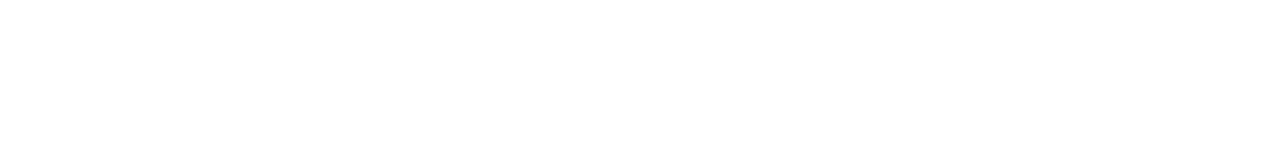
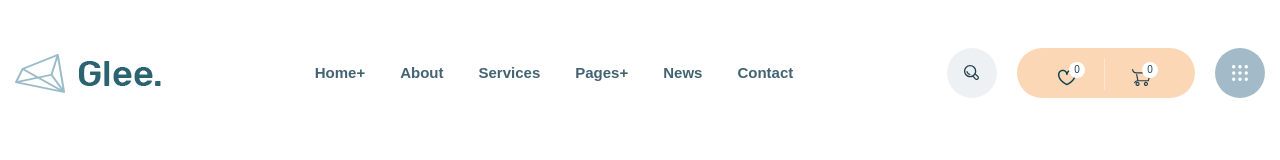
Before and after one commit to Egor19947/glee, a website: page app/index.html in a window 1280 px wide. Drawn offline with nearby package versions, Linux system fonts and the light colour scheme; files that its build step writes are made by us from their sources.

Commit message:
added header, added fonts

```diff
--- a/app/index.html
+++ b/app/index.html
@@ -4,12 +4,61 @@
     <meta charset="UTF-8">
     <meta http-equiv="X-UA-Compatible" content="IE=edge">
     <meta name="viewport" content="width=device-width, initial-scale=1.0">
-    <title>Document</title>
+    <title>Glee</title>
     <link rel="stylesheet" href="css/style.min.css">
 </head>
 <body>
+  <header class="header">
+    <div class="container">
+      <div class="header__inner">
+        <a class="logo" href="#">
+          <img class="logo__img" src="images/logo.png" alt="logo">
+        </a>
+        <nav class="menu">
+          <ul class="menu__list">
+            <li class="menu__list-item">
+              <a class="menu__list-link" href="#">Home+</a>
+            </li>
+            <li class="menu__list-item">
+              <a class="menu__list-link" href="#">About</a>
+            </li>
+            <li class="menu__list-item">
+              <a class="menu__list-link" href="#">Services</a>
+            </li>
+            <li class="menu__list-item">
+              <a class="menu__list-link" href="#">Pages+</a>
+            </li>
+            <li class="menu__list-item">
+              <a class="menu__list-link" href="#">News</a>
+            </li>
+            <li class="menu__list-item">
+              <a class="menu__list-link" href="#">Contact</a>
+            </li>
+          </ul>
+        </nav>
+        <div class="user-nav">
+          <a class="user-nav__link user-nav__link1" href="#">
+            <img class="user-nav__img" src="images/icons/serch-icon.svg" alt="searh icon">
+          </a>
+          <div class="user-nav__inner">
+            <a class="user-nav__link2" href="#">
+              <img class="user-nav__img" src="images/icons/love-icon.png" alt="love icon">
+              <span class="user-nav__num">0</span>
+            </a>
+            <a class="user-nav__link2 user-nav__link3" href="#">
+              <img class="user-nav__img" src="images/icons/cart-icon.svg" alt="cart icon">
+              <span class="user-nav__num user-nav__num2">0</span>
+            </a>
+          </div>
+          <a class="user-nav__link user-nav__link4" href="#">
+            <img class="user-nav__img" src="images/icons/other-icon.svg" alt=" other icon">
+          </a>
+        </div>
+      </div>
+    </div>
+  </header>
 
 
-    <script src="js/main.min.js"></script>
+  <script src="js/main.min.js"></script>
 </body>
 </html>
--- a/app/scss/_fonts.scss
+++ b/app/scss/_fonts.scss
@@ -0,0 +1,49 @@
+@font-face{
+  font-family: 'DMSans-Bold', sans-serif;
+  font-weight: 700;
+  font-style: normal;
+  src: local('DMSans-Bold'),
+        url('../fonts/DMSans-Bold.woff2') format('woff2'),
+        url('../fonts/DMSans-Bold.woff') format('woff');
+  font-display: swap;
+}
+
+@font-face{
+  font-family: 'DMSans-Medium', sans-serif;
+  font-weight: 500;
+  font-style: normal;
+  src: local('DMSans-Medium'),
+        url('../fonts/DMSans-Medium.woff2') format('woff2'),
+        url('../fonts/DMSans-Medium.woff') format('woff');
+  font-display: swap;
+}
+
+@font-face{
+  font-family: 'DMSans-Regular', sans-serif;
+  font-weight: 400;
+  font-style: normal;
+  src: local('DMSans-Regular'),
+        url('../fonts/DMSans-Regular.woff2') format('woff2'),
+        url('../fonts/DMSans-Regular.woff') format('woff');
+  font-display: swap;
+}
+
+@font-face{
+  font-family: 'Rubik-Medium', sans-serif;
+  font-weight: 500;
+  font-style: normal;
+  src: local('Rubik-Medium'),
+        url('../fonts/Rubik-Medium.woff2') format('woff2'),
+        url('../fonts/Rubik-Medium.woff') format('woff');
+  font-display: swap;
+}
+
+@font-face{
+  font-family: 'Rubik-Regular', sans-serif;
+  font-weight: 500;
+  font-style: normal;
+  src: local('Rubik-Medium'),
+        url('../fonts/Rubik-Regular.woff2') format('woff2'),
+        url('../fonts/Rubik-Regular.woff') format('woff');
+  font-display: swap;
+}
--- a/app/scss/_global.scss
+++ b/app/scss/_global.scss
@@ -0,0 +1,11 @@
+body{
+  @extend %rubik-400;
+  font-size: 16px;
+  line-height: 30px;
+}
+
+.container{
+  max-width: 1800px;
+  margin: 0 auto;
+  padding: 0 15px;
+}
--- a/app/scss/_vars.scss
+++ b/app/scss/_vars.scss
@@ -0,0 +1,27 @@
+$title: #243f4d;
+
+
+%dmsans-700{
+  font-family: 'DMSans-Bold', sans-serif;
+  font-weight: 700;
+}
+
+%dmsans-500{
+  font-family: 'DMSans-Medium', sans-serif;
+  font-weight: 500;
+}
+
+%dmsans-400{
+  font-family: 'DMSans-Regular', sans-serif;
+  font-weight: 400;
+}
+
+%rubik-500{
+  font-family: 'Rubik-Medium', sans-serif;
+  font-weight: 500;
+}
+
+%rubik-400{
+  font-family: 'Rubik-Regular', sans-serif;
+  font-weight: 400;
+}
--- a/app/scss/style.scss
+++ b/app/scss/style.scss
@@ -3,6 +3,97 @@
 @import 'reset';
 @import 'global';
 
+.header{
+  padding: 48px 0 53px;
+  &__inner{
+    display: flex;
+    justify-content: space-between;
+    align-items: center;
+  }
+}
+
+.menu{
+  &__list{
+    display: flex;
+  }
+  &__list-item + .menu__list-item{
+    margin-left: 35px;
+  }
+  &__list-link{
+    color: #436372;
+    font-size: 15px;
+    line-height: 12px;
+    @extend %dmsans-700;
+    transition: all .3s;
+    padding-bottom: 2px;
+  }
+  &__list-link:hover{
+    border-bottom: 1px solid #436372;
+  }
+}
+
+.user-nav{
+  display: flex;
+  &__link{
+    width: 50px;
+    height: 50px;
+    padding: 17px;
+    border-radius: 50%;
+  }
+  &__link1{
+    background-color: #edf1f4;
+  }
+  &__link2{
+    position: relative;
+    padding: 21px 20px 13px 41px;
+  }
+  &__link2 + .user-nav__link2{
+    margin-left: 16px;
+    padding: 21px 41px 13px 20px;
+  }
+  &__link3{
+    position: relative;
+  }
+  &__link3::before{
+    content: "";
+    position: absolute;
+    height: 32px;
+    width: 1px;
+    background-color: #fde7d3;
+    left: -8px;
+    top: 10px;
+  }
+  &__link4{
+    background-color: #a3bbc8;
+  }
+  &__num{
+    position: absolute;
+    width: 16px;
+    height: 16px;
+    border-radius: 50%;
+    background-color: #fff;
+    color: #243f4d;
+    font-size: 10px;
+    text-align: center;
+    line-height: 16px;
+    top: 14px;
+    left: 52px;
+  }
+  &__num2{
+    left: 30px;
+  }
+}
+
+.user-nav__inner{
+  display: flex;
+  width: 178px;
+  height: 50px;
+  background-color: #fcd7b6;
+  border-radius: 30px;
+  margin: 0 20px;
+}
+
+
 
 
 
```
Also changed, not shown: app/fonts/DMSans-Bold.woff (added), app/fonts/DMSans-Bold.woff2 (added), app/fonts/DMSans-Medium.woff (added), app/fonts/DMSans-Medium.woff2 (added), app/fonts/DMSans-Regular.woff (added), app/fonts/DMSans-Regular.woff2 (added), app/fonts/Rubik-Medium.woff (added), app/fonts/Rubik-Medium.woff2 (added), app/fonts/Rubik-Regular.woff (added), app/fonts/Rubik-Regular.woff2 (added), app/images/icons/cart-icon.svg (added), app/images/icons/love-icon.png (added), app/images/icons/other-icon.svg (added), app/images/icons/serch-icon.svg (added), 1 more files.
